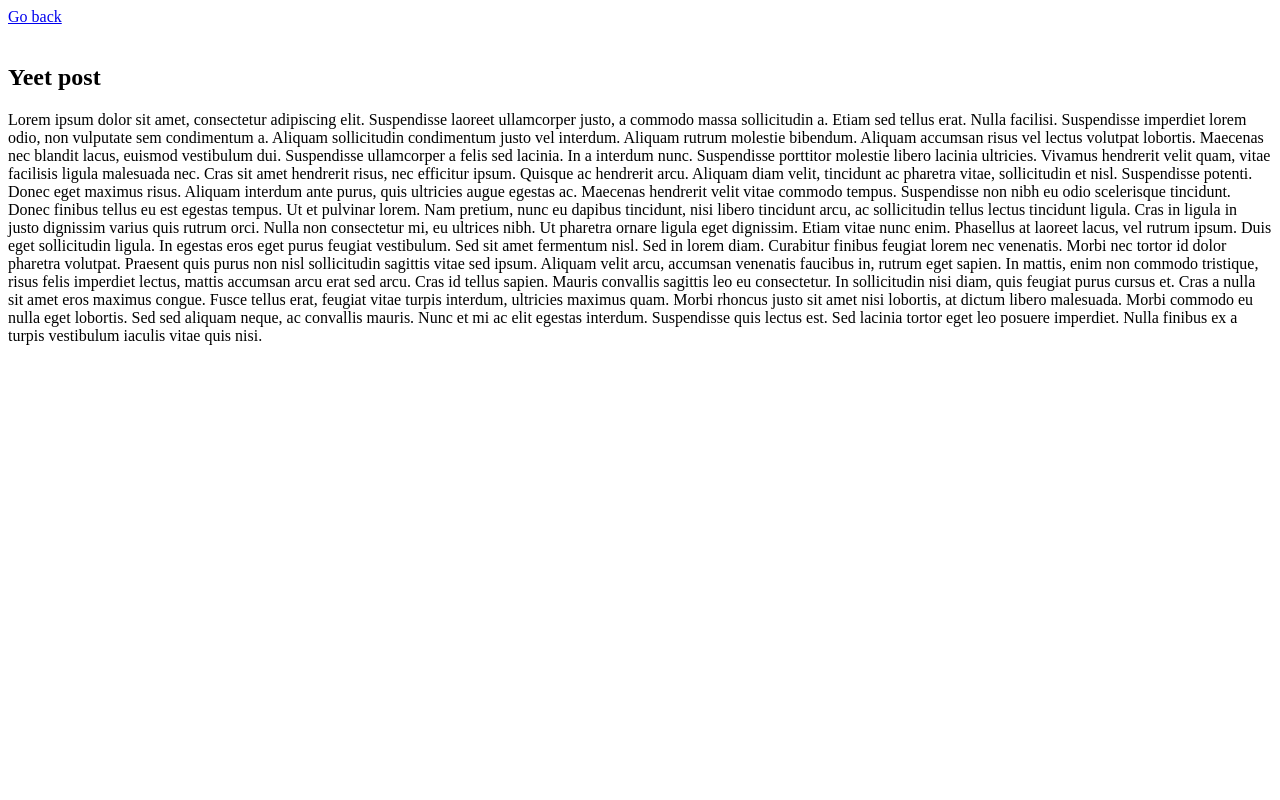
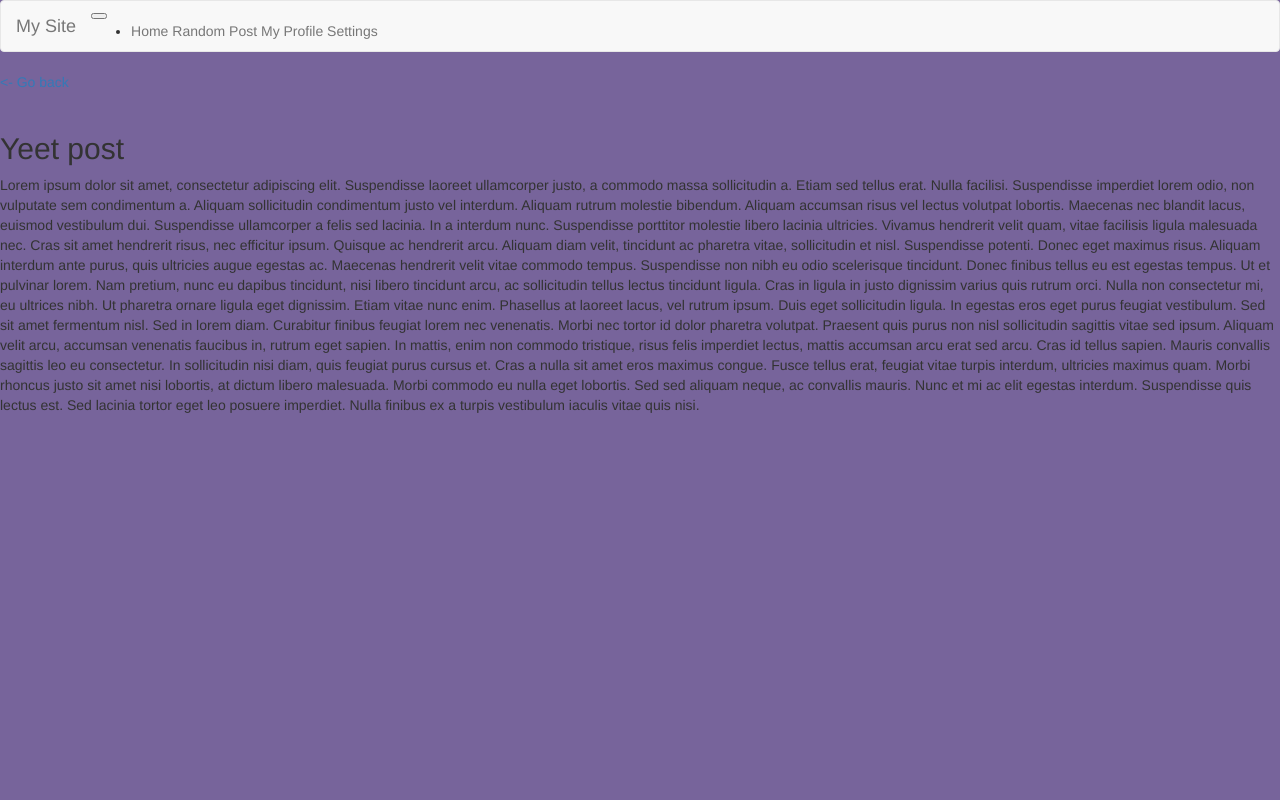
Before and after one commit to mushymane/blog, a Django app: a page that uses mysite/blog/templates/post.html in a window 1280 px wide. Run offline with Django 3.2, Linux system fonts and the light colour scheme; data comes from the database, SQL or seed files in the repository; some libraries are stand-ins or nearby versions.

Commit message:
added navbar

```diff
--- /dev/null
+++ b/mysite/blog/static/css/style.css
@@ -0,0 +1,3 @@
+body {
+    background:#77649B !important;
+}
--- /dev/null
+++ b/mysite/blog/templates/base.html
@@ -0,0 +1,42 @@
+<!DOCTYPE html>
+<html lang="en">
+<head>
+    {% load static %}
+    <link rel="stylesheet" type="text/css" href="{% static 'css/style.css' %}"/>
+
+    {% load bootstrap3 %}
+    {% bootstrap_css %}
+    {% bootstrap_javascript %}
+    <meta charset="UTF-8">
+    <meta http-equiv="X-UA-Compatible" content="IE=edge">
+    <meta name="viewport" content="width=device-width, initial-scale=1">
+    <title>MySite</title>
+</head>
+<body>
+    <nav class="navbar navbar-default">
+      <div class="container-fluid">
+        <a class="navbar-brand" href="#">My Site</a>
+        <button class="navbar-toggler" type="button" data-bs-toggle="collapse" data-bs-target="#navbarSupportedContent" aria-controls="navbarSupportedContent" aria-expanded="false" aria-label="Toggle navigation">
+          <span class="navbar-toggler-icon"></span>
+        </button>
+        <div class="collapse navbar-collapse" id="navbarSupportedContent">
+          <ul class="navbar-nav me-auto mb-2 mb-lg-0">
+              <li class="nav-item">
+                <a class="nav-link active" aria-current="page" href="/">Home</a>
+                <a class="nav-link" href="#">Random Post</a>
+                <a class="nav-link" href="#">My Profile</a>
+                <a class="nav-link" href="#">Settings</a>
+            </li>
+          </ul>
+        </div>
+      </div>
+    </nav>
+
+    <div id="content">
+        {% block content %}
+            This is a fallback text
+        {% endblock %}
+    </div>
+
+</body>
+</html>
--- a/mysite/blog/templates/index.html
+++ b/mysite/blog/templates/index.html
@@ -1,3 +1,6 @@
+{% extends 'base.html' %}
+
+{% block content %}
     <h1>Index page</h1>
 
     {% for post in posts %}
@@ -6,3 +9,4 @@
             <p>{{ post.summary }}</p>
         </div>
     {% endfor %}
+{% endblock %}
--- a/mysite/blog/templates/post.html
+++ b/mysite/blog/templates/post.html
@@ -1,7 +1,13 @@
-<a href="/">Go back</a><br /><br />
+{% extends 'base.html' %}
 
-<h2>{{ post.title }}</h2>
+{% block title %}{{ post.title }}{% endblock %}
 
-<div>
-    {{ post.content }}
-</div>
+{% block content %}
+    <a href="/"><- Go back</a><br /><br />
+
+    <h2>{{ post.title }}</h2>
+
+    <div>
+        {{ post.content }}
+    </div>
+{% endblock %}
--- a/mysite/mysite/settings.py
+++ b/mysite/mysite/settings.py
@@ -37,7 +37,8 @@ INSTALLED_APPS = [
     'django.contrib.sessions',
     'django.contrib.messages',
     'django.contrib.staticfiles',
-    'blog'
+    'blog',
+    'bootstrap3'
 ]
 
 MIDDLEWARE = [
```
Lines whose indentation alone changed are shown as unchanged.
